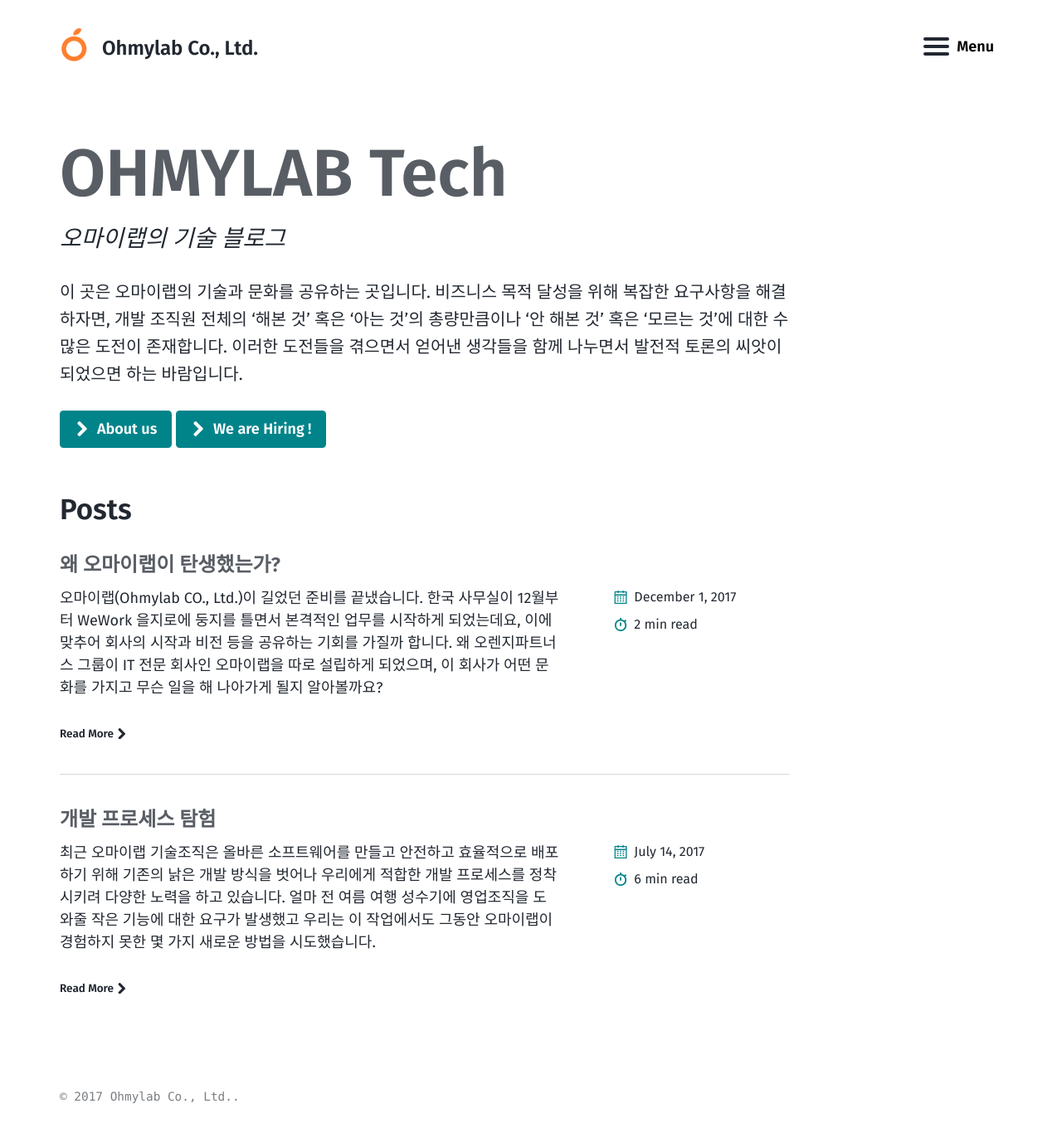
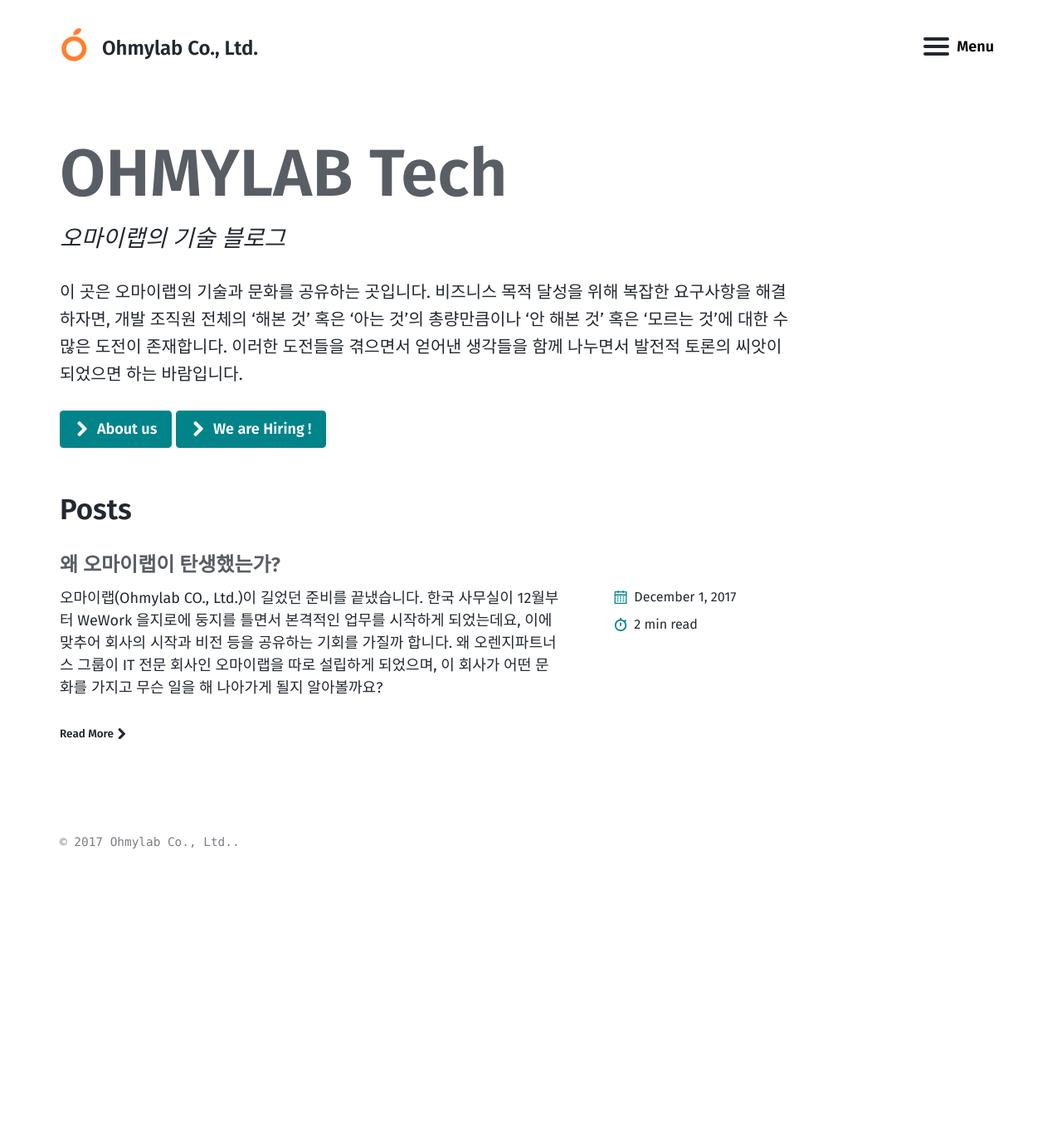
Before and after one commit to mmistakes/jekyll-theme-basically-basic, a Jekyll site: the page built from index.html, in a window 1280 px wide. Shown: the whole page at 83% size. Built offline with Jekyll 4.4.1, drawn with Linux system fonts in a browser that asks for light colours; the list of posts is cut into pages by our own code; after the commit the page ends 1053 px from its top, so only the background shows below that; part of the change alters nothing that is shown.

Commit message:
오타 수정 및 포스트 삭제

```diff
--- a/_posts/2017-07-14-explore-dev-process.markdown
+++ /dev/null
@@ -1,163 +0,0 @@
----
-title: "개발 프로세스 탐험"
-author: gw.yi
-categories:
-  - Blog
-actions:
-  - label: "Recruit"
-    icon: dribbble
-    url: "/recruit"
-tags:
-  - process
-  - agile
-  - kanban
-  - VSTS
-  - Continuous Deployment
-last_modified_at: 2017-07-14 03:00:00 +0900
----
-
-최근 오마이랩 기술조직은 올바른 소프트웨어를 만들고 안전하고 효율적으로 배포하기 위해 기존의 낡은 개발 방식을 벗어나 우리에게 적합한 개발 프로세스를 정착시키려 다양한 노력을 하고 있습니다. 얼마 전 여름 여행 성수기에 영업조직을 도와줄 작은 기능에 대한 요구가 발생했고 우리는 이 작업에서도 그동안 오마이랩이 경험하지 못한 몇 가지 새로운 방법을 시도했습니다.
-
-### 분석
-
-프로젝트를 시작하기 전 프로젝트의 범위와 비용, 그리고 진행 여부를 판단하기 위해 관련된 영업조직과 기술조직 인원들이 모여 몇 차례 회의를 했습니다. 우리는 길고 지루하고 개별적으로 수행되는 문서 작업 대신 얼마 전 구입한 이동식 거치대와 화이트보드를 적극적으로 활용했습니다. 한 자리에 모여 아이디어와 고려사항을 보드마커로 즉석에서 표현했습니다.
-
-![화이트보드 미팅 1](/assets/images/20170714/coupon-codes-whiteboard-meeting-1.jpg)
-
-![화이트보드 미팅 2](/assets/images/20170714/coupon-codes-whiteboard-meeting-2.jpg)
-
-화이트보드에 표현된 것들은 간단히 휴대전화 카메라로 촬영해 Visual Studio Team Services 작업 항목에 첨부했습니다.
-
-물론 이 내용들이 완벽한 것은 아니었기 때문에 프로젝트를 진행하면서 누락되었거나 서로 이해가 일치하지 않은 이슈가 몇 개 발견되기도 했습니다. 하지만 영업 담당자, 프로그래머, 디자이너 등 관련된 인원들이 함께 도출한 가시적인 정보에 쉽게 접근할 수 있다는 것은 작업 수행에 큰 도움이 되었습니다.
-
-논의를 통해 업무상 필수적이지 않는 작업들은 모두 배제하기로 합의했고 요구사항은 매우 단순했습니다. 시간은 2주(작업일로 10일)를 사용하기로 했습니다. 하지만 여전히 위험요소들은 존재했습니다.
-
-- 기술조직은 이미 잉여자원이 없었지만 여름 여행 성수기가 목적인 기능을 너무 늦지 않게 배포해야 했습니다. 쥐어짜낸 2주간 가용한 예상 인력 자원은 `0.7 * 2명`이 고작이었습니다. 하지만 실제로는 그 절반에 가까운 수준으로 훨씬 적었습니다. 불가능한 임무는 아니지만 행여나 잘못된 길로 빠지지 않도록 잘 관리해야 했습니다.
-
-- 높은 기술 부채(technical debt)를 가진 두 개의 기존 시스템을 다뤄야 했습니다. 그 중 하나는 변경이 불가피한 Python으로 개발된 응용프로그램이었고 작업을 할당받은 2명의 작업자는 Python 경험이 없었습니다. 기존 시스템은 배포 자동화 수준이 매우 낮고 이것을 짧은 기간에 높일 수 있는 상황도 아닙니다.
-
-### 프로젝트 관리
-
-오마이랩 기술조직은 얼마 전 [VSTS(Visual Studio Team Services)](https://www.visualstudio.com/team-services/)를 도입했습니다. VSTS는 소프트웨어 개발에 필요한 다양한 도구를 통합 제공하는 서비스입니다. 이번 프로젝트 역시 작업 관리부터 배포와 테스팅까지 모든 과정에 VSTS를 적극적으로 활용했습니다.
-
-#### 작업 항목 쿼리
-
-가장 먼저, 분석 단계에서 도출된 작업과 이슈들을 작업 항목으로 등록했습니다. 모든 작업 항목에는 프로젝트를 나타내는 태그를 달았고 이 태그를 기반으로 몇 가지 유용한 작업 항목 쿼리를 만들었습니다.
-
-- 전체 작업 항목 쿼리
-- 완료되지 않은 작업 항목 쿼리
-- 완료되지 않은 Backlog 쿼리
-- 완료되지 않은 Bug 쿼리
-- 완료되지 않은 User Story 쿼리
-
-> VSTS 작업 항목 쿼리는 [이 문서](https://www.visualstudio.com/en-us/docs/work/track/using-queries)를 참고하세요.
-
-#### 대시보드
-
-작성된 쿼리들을 이용해 대시보드를 만들었습니다. 이후 빌드를 작성하고 승인 테스트 케이스를 추가하며 대시보드를 강화했습니다.
-
-![프로젝트 대시보드](/assets/images/20170714/coupon-codes-dashboard.png)
-
-대시보드는 그동안의 프로젝트 추이와 현재 상황을 한눈에 효과적으로 볼 수 있도록 꾸몄습니다. 예를 들어 위 그림의 경우 작업일 10일 중 2.x일을 남긴 상황이고 총 16개의 작업 항목 중 10개가 완료되었다는 것을 보여줍니다. 승인 테스트가 아직 전혀 실행되지 않은 상태까지 고려하면 프로젝트 진행이 위험하다는 신호로 해석할 수 있습니다. 이후 담당 인원들은 프로젝트에 좀 더 많은 자원을 할애했습니다.
-
-### 아키텍팅
-
-작업 항목을 도출하고 대시보드를 만든 후 아키텍팅을 했습니다. 간단한 기능이지만 기존 서비스와 연동되는 신규 서비스를 추가하는 과정에 오해가 발생하지 않도록 아키텍팅 과정이 필요했고 분석 작업과 마찬가지로 담당 프로그래머들이 모여 화이트보드를 이용해 진행했습니다.
-
-![아키텍팅 1](/assets/images/20170714/coupon-codes-architecting-1.jpg)
-
-![아키텍팅 2](/assets/images/20170714/coupon-codes-architecting-2.jpg)
-
-아키텍팅을 통해 새 서비스가 제공해야 할 API는 어떤 것들이 있는지, 데이터베이스는 어떤 것을 선택하는 것이 좋을지, 기존 서비스를 변경하지 않기 위해 변질방지 계층(Anti-Corruption Layer)은 어디에 배치할지 등을 결정했습니다.
-
-> 오마이랩 기술조직은 변화와 성장을 함께할 인재를 찾고 있습니다. 관심 있는 분들은 [채용 페이지](/recruit/)에 방문하세요.
-
-### 지속 배포(Continuous Deployment)
-
-우리는 프로젝트 막바지에 신규 서비스를 위한 인프라를 구축하고 코드를 배포하고 기능이 잘 동작하는지 급히 확인하기 위해 허둥대고 싶지 않았습니다. 이 모든 것들이 개발 과정에 자연스럽게 녹아들기를 바랬습니다. 그래서 아키텍팅 직후 본격적인 개발 작업을 시작하기 앞서 자동화된 배포 파이프라인을 구축했습니다.
-
-지속 배포에 사용된 도구는 다음과 같습니다.
-
-#### Azure 리소스 그룹 템플릿
-
-신규 서비스는 Microsoft Azure에 호스팅 하기로 결정했습니다. 아키텍팅으로 도출된 API 응용프로그램, 데이터베이스 인스턴스, 모니터링 도구 등의 구성요소들을 생성하고 연결하는 작업을 자동화 하기 위해 Azure 리소스 그룹 템플릿을 작성했습니다. 이것은 인프라 구축과 변경이 모두 코드로 관리됨을 의미합니다.
-
-> 신규 데이터베이스에는 Entity Framework Code First를 사용하기로 결정했기 때문에 배포 프로세스에서 스키마 관리 자동화를 위해 별도로 필요한 작업은 없습니다.
-
-#### VSTS Build
-
-신규 서비스의 코드는 VSTS Git 저장소에 보관되고 `master` 브랜치에 새 커밋이 추가될 때 마다 VSTS Build가 시작됩니다. Build는 다음 주요 작업을 순차적으로 실행합니다.
-
-1. 소스코드 컴파일
-1. 단위 테스팅
-1. 개발 리소스 그룹에 Azure 리소스 그룹 템플릿 배포
-1. 개발 리소스 그룹 응용프로그램 바이너리 배포
-1. 빌드 결과물 게시
-
-![VSTS Build](/assets/images/20170714/coupon-codes-build.png)
-
-> 바이너리 배포 후 기능 테스팅을 실행하는 것이 좋지만 이번 프로젝트는 기능 테스트 케이스를 작성하지 않았습니다.
-
-#### VSTS Release
-
-빌드가 성공적으로 완료되면 게시된 빌드 결과물을 대상으로 VSTS Release가 시작됩니다. Release는 `Production` 하나의 환경으로 구성되고 이 환경은 다음 작업을 순차적으로 실행합니다.
-
-1. 운영 리소스 그룹에 Azure 리소스 그룹 템플릿 배포
-1. 운영 리소스 그룹 응용프로그램 바이너리 배포
-
-개발 환경에 배포하는 Build와는 달리 Release 과정에 사용되는 데이터베이스 계정 등은 노출되지 않아야 합니다. 따라서 Release는 Variable Group을 사용해 민감한 정보를 숨겼습니다.
-
-![VSTS Release](/assets/images/20170714/coupon-codes-release.png)
-
-> Release 환경은 `Staging`과 `Production`으로 구성해 Blue-Green Deployment를 적용하고 각 환경마다 기능 테스팅을 실행하는 것이 좋지만 이번 프로젝트는 적용하지 않았습니다.
-
-> VSTS는 Variable Group에 한 번 숨겨진 정보를 어떠한 경우에도 다시 노출시키지 않습니다. 보안 수준을 더 높이기 위해 [Azure Key Vault](https://azure.microsoft.com/en-us/services/key-vault/) 사용을 검토하고 있습니다.
-
-### 개발
-
-신규 서비스 개발은 TDD(Test-Driven Development)로 진행했습니다. 기존 시스템 데이터베이스에 접근해야 하는 시나리오의 경우 통합 테스트 케이스를 작성했고 그렇지 않은 경우는 단위 테스트 케이스를 작성했습니다.
-
-기존 웹 응용프로그램을 변경하는 작업은 TDD를 적용할 수 없었습니다. 이유는 다음과 같습니다.
-
-- 기존 응용프로그램은 Python으로 작성되어 있지만 프로젝트 담당 프로그래머는 모두 Python 경험이 없었기 때문에 TDD는 무리가 있었습니다.
-- 기존 응용프로그램은 테스트하기 어렵게 설계되었습니다.
-
-그래서 이 부분은 ATDD(Acceptance Test-Driven Development)로 진행했습니다. 프로젝트 초기에 미리 작성된 수동 승인 테스트 케이스를 하나씩 성공시키는 방식으로 코딩 했습니다.
-
-전체 개발 과정의 90% 정도가 짝 프로그래밍으로 진행되었습니다. 분석과 아키텍팅을 함께 했음에도 불구하고 한 두가지 오해가 있었는데 짝 프로그래밍을 하면서 자연스럽게 드러났습니다. 이로 인해 신규 서비스 프로젝트에 이미 작성된 코드 일부를 수정해야 하는 상황이 발생했고 수정된 코드의 정상적인 동작은 그동안 작성했던 테스트 케이스들이 검증했습니다. 실제로 테스트 케이스가 [소프트웨어 회귀(Software Regression)](https://en.wikipedia.org/wiki/Software_regression) 하나를 발견해 버그를 이른 시점에 고칠 수 있었습니다.
-
-### 기존 시스템 배포
-
-앞서 언급했 듯 기존 시스템은 배포 과정의 많은 작업이 수동으로 이뤄집니다. 빡빡한 프로젝트 일정에 이것을 손 볼 여유는 없었습니다. 불행하게도 수동 배포에 대한 가이드 문서도 존재하지 않아 배포 과정에 실수가 있었고 웹 프론트엔드 응용프로그램 장애로 이어졌습니다. 장애는 곧바로 발견되어 업무용 메신저를 통해 회사 전체에 공지되었고 코드는 롤백되었습니다. 다행이 어렵지 않게 문제점을 발견해 곧 재배포에 성공했습니다. 이후 수동 배포 가이드와 이번 장애 사례를 위키에 작성했습니다.
-
-### 테스트
-
-예정대로 마지막 작업일에 요구사항을 발생시킨 영업조직의 승인 테스트가 진행되었습니다. 승인 테스트 케이스 계획은 프로젝트 초기부터 관리되었고 ATDD에 사용되기도 했습니다. 업무적으로는 간단한 기능이라 수동으로 진행하는 승인 테스트 케이스가 많지는 않았습니다. 신규 시스템이 기존 시스템과 연동되며 검증해야 할 것들이 많았지만 이것들은 이미 자동화된 테스트 케이스를 통해 지속적으로 테스트 되었습니다.
-
-![VSTS Test Plans](/assets/images/20170714/coupon-codes-test-plan.png)
-
-승인 테스트 계획을 영업조직에 전달했고 VSTS Test Runner를 통해 테스트가 진행되었습니다. VSTS Test Runner는 최종 확인자가 계획된 시나리오를 따라 테스트를 진행하고 구체적인 피드백을 남길 수 있도록 도와줍니다. 테스트 실행자는 필요에 따라 개발자에게 전달하기 위해 메시지를 적고 화면을 촬영하고 동영상을 녹화할 수 있습니다. 테스트 실행의 모든 결과물은 휘발되지 않고 고스란히 기록됩니다.
-
-![VSTS Test Runner](/assets/images/20170714/coupon-codes-test-runner.png)
-
-테스트가 진행되는 동안 프로그래머는 대시보드 등을 통해 상황을 모니터할 수 있습니다. 다음 그림의 오른쪽 아래 위젯은 6개 테스트 중 1개가 통과했고 5개가 진행중 임을 보여줍니다.
-
-![테스트 실행 모니터](/assets/images/20170714/coupon-codes-monitor-testing.png)
-
-계획된 시간을 조금 남기고 프로젝트의 최종단계인 승인 테스트를 완료했습니다. 그동안 개발 과정에서 지속적으로 다양한 테스팅이 진행된 덕에 승인 테스트를 성공적으로 마무리했습니다.
-
-### 정리
-
-이번 프로젝트에서 사용된 개발 프로세스의 특징을 나열하면 다음과 같습니다.
-
-- 화이트보드와 VSTS를 사용한 프로젝트 전반에 걸친 협업
-- 지속 배포 파이프라인 초기 구축
-- 짝 프로그래밍
-- TDD(63개 테스트 케이스)
-- ATDD(6개 테스트 케이스)
-
-사실 이 프로젝트는 오마이랩 기술조직이 진행하고 있거나 앞으로 진행해야 할 작업들에 비하면 아주 작은 일부입니다. 결코 이 프로젝트의 모습이 현재 오마이랩 기술조직의 모습이라 말할 수는 없습니다. 앞으로 개선해야 할 프로세스와 탕감해야 할 기술 부채, 구축해야 할 시스템이 많습니다.
-
-하지만 우리는 기술조직 혁신을 막 시작했을 뿐입니다. 이번 프로젝트는 오마이랩에 적합한 수준 높은 개발 프로세스를 찾기 위한 탐험의 첫 단계입니다.
-
-> 오마이랩 기술조직은 변화와 성장을 함께할 인재를 찾고 있습니다. 관심 있는 분들은 [채용 페이지](/recruit/)에 방문하세요.
--- a/_posts/2017-12-01-why-ohmylab.md
+++ b/_posts/2017-12-01-why-ohmylab.md
@@ -22,7 +22,7 @@ last_modified_at: 2017-12-05 10:00:00 +0900
 [오렌지파트너스(Orenge Partners)](http://orengep.com) 그룹은 1997년 일본의 (주)비코로부터 출발했습니다. 일본인을 대상으로 한 호텔 예약서비스로 출발하여, 한국인을 포함한 외국인 대상 일본 호텔 예약서비스로 사업을 확장해 나아감에 따라 2006년 한국을 시작으로 2010년 홍콩, 상해, 싱가포르, 태국, 대만, 필리핀에 지사를 설립하였습니다.
 
 ![NHK에 나온 Bico](/assets/images/20171201/bico-nhk.png){: .align-left}
-NHK 등 국내외를 막론한 여러 미디어에서도 다룰 만큼 성공적으로 사업 영역을 확장해 나가던 (주)비코트립은 2015년 두바이의 BOTW 로부터 B2B 사업부가 인수 합병됩니다. 사업부 매각 이후엔 남은 B2C 사업부를 전신으로 하여 한국에 HQ를 두고 독립 합니다. 이렇게 분리된 사업부는 오마이여행의 이름으로 항공, 숙박, 티켓패쓰를 모두 아우르는 B2C 종합 여행사가 되죠.
+NHK 등 국내외를 막론한 여러 미디어에서도 다룰 만큼 성공적으로 사업 영역을 확장해 나가던 (주)비코트립은 2015년 두바이의 BOTW 로부터 B2B 사업부가 인수 합병됩니다. 사업부 매각 이후엔 남은 B2C 사업부를 전신으로 하여 한국에 HQ를 두고 독립 합니다. 이렇게 분리된 사업부는 오마이여행의 이름으로 항공, 숙박, 티켓패스를 모두 아우르는 B2C 종합 여행사가 되죠.
 
 하지만 빠르게 변하는 시장변화에 발 맞추기 위해서는 좀 더 전문적이고 전략적인 체질 개선을 이뤄야한다는 인식이 높아졌습니다. 그로 인해, 광범위한 사업 영역을 정리하고 비즈니스적으로 가장 강점이었던 일본을 중심으로 하고자, 2017년 오마이트립 한국 법인을 정리하고 다시금 일본과 동남아를 중심으로 한 자유여행과 호텔 비즈니스 전문 오렌지파트너스 그룹을 출범합니다.
 
@@ -44,7 +44,7 @@ NHK 등 국내외를 막론한 여러 미디어에서도 다룰 만큼 성공적
 
 권한을 가진 팀이 상기의 속도를 내기 위해서는 우선 투명한 정보 공유와 편안한 의사 소통이 이뤄져야 합니다. 정보의 투명성을 위해서 커뮤니케이션 왜곡을 철저히 제거합니다. 통합된 업무 협업 환경과 지식 공유 체계를 제공함으로써 협업자간 발생할 수 있는 오해의 소지를 미연에 방지하고 맡은 바 업무를 성공적으로 달성할 수 있게 합니다.
 
-수평적 문화의 본질은 모두가 자신의 의견을 자유롭게 표출할 수 있는 심리적 안정망(Safety)에 있습니다. 오마이랩은 일방향적인 의견 교류를 지양합니다. 의견은 양방향으로 흘러야합니다. 그러기 위해서는 개개인의 의견 표출에 대한 배려 장치가 조직 문화 안에 녹아있습니다.
+수평적 문화의 본질은 모두가 자신의 의견을 자유롭게 표출할 수 있는 심리적 안정망(Safety)에 있습니다. 오마이랩은 일방향적인 의견 교류를 지양합니다. 의견은 양방향으로 흘러야합니다. 그러기 위해서 개개인의 의견 표출에 대한 배려 장치가 조직 문화 안에 녹아있습니다.
 
 오마이랩은 마치 프로 구단이 선수들을 영입하여 공통된 목적(=승리)을 향해 노력하는 모습을 하고 있습니다. 개개인은 프로 선수와 같이 성과로 자신의 가치를 증명합니다. 생산성을 저해하는 불필요한 야근을 지양합니다. 집중도 있는 업무 몰입으로 구성원 각자의 Work Life Balance 를 달성합니다.
 
--- a/recruit.md
+++ b/recruit.md
@@ -127,13 +127,13 @@ actions:
 
 ### 요구사항
 
-오마이랩은 다음 조건을 갖춘 서버 프로그래머를 채용합니다.
+오마이랩은 다음 조건을 갖춘 웹 프론트엔드 프로그래머를 채용합니다.
 
 > 조건은 내부 상황에 따라 언제든 변경될 수 있습니다.
 
 1. **개발 경력**<br />경력의 경우, 하나 이상의 웹 프론트엔드 프레임워크(Angular, React, Vue, etc...)를 사용한 **3년 이상**의 개발 경력이 필요합니다.
 1. **HTML/CSS/JavaScript**<br />웹 마크업과 JavaScript를 이해하며, 이에 따르는 기법들을 알고 있어야 합니다.
-1. **웹 API 연동 경험**<br />웹 API 명세를 가지고 웹 클라이언트를 구현/운영해 본 경험이 있어야 합니다.
+1. **웹 API 연동 경험**<br />웹 API 명세를 기준으로 웹 클라이언트를 구현/운영해 본 경험이 있어야 합니다.
 1. **서비스 기획과 UX에 대한 깊은 관심**<br />클라이언트를 담당하는 개발자로서, 기능 구현 뿐만 아니라 서비스의 기획과 사용자 경험에 대해서도 적극적으로 의견을 나눌 수 있어야 합니다.
 1. **원활한 의사소통 능력**<br />프로그래머에게 가장 중요한 것은 기술 역량이지만 동료 및 소프트웨어 사용자와 원활하게 소통할 수 없다면 충분한 가치를 생산할 수 없습니다. 협업을 통해 성과를 극대화하고 빠르게 성정할 수 있는 인재를 찾고 있습니다.
 
@@ -143,7 +143,7 @@ actions:
 
 1. **웹 브라우저의 호환성 이슈 및 해결책에 대한 능숙한 이해**
 1. **비동기식 요청 처리, 부분적인 페이지 업데이트, AJAX에 대한 이해**
-1. **브라우저 렌더링 행위 및 성과에 대한 이해**
+1. **브라우저 렌더링 행위 및 성능에 대한 이해**
 1. **테스트 주도 개발(Test-Driven Development) 경험**
 1. **도메인 주도 설계(Domain-Driven Design) 이해**
 1. **지속 배포(Continuous Deployment) 경험**
```
